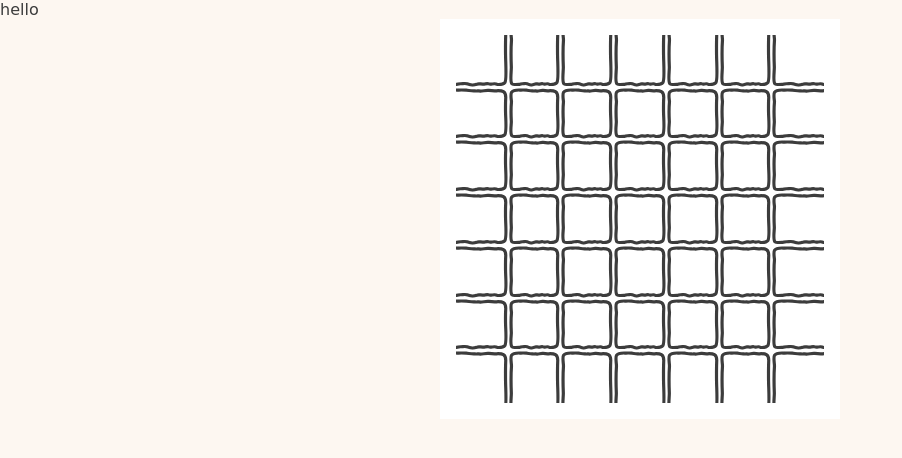
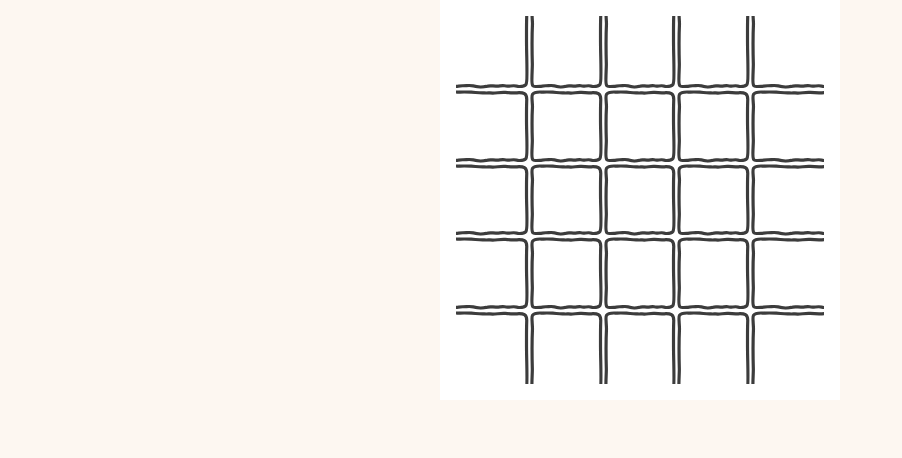
Before and after one commit to kataya1/tic-tac-toe, a plain HTML site: page public/index.html in a window 1280 px wide. Shown: the whole page, without its empty margins (0-902 px from the left). Drawn offline with Linux system fonts and the light colour scheme.

Commit message:
N sized tictactoe and user input and turn

```diff
--- a/public/index.html
+++ b/public/index.html
@@ -12,16 +12,14 @@
 
 </head>
 <body class="doodle">
-    <header>
-        hello
-    </header>
+
     <main>
         <div id="gameBoard" class="">
         </div>
     </main>
-    <footer>
+    <aside>
 
-    </footer>
+    </aside>
     <script src="script.js"></script>
 
 </body>
--- a/public/script.js
+++ b/public/script.js
@@ -1,24 +1,30 @@
 "use strict";
-// main
-(() => {
-    let gameBoardSize = 7;
-    // module
-    const gameBoard = ((len = 3) => {
-        let arr2d = Array(len).fill(null).map(() => Array(len).fill(null));
-        return { arr2d, len };
-    })(gameBoardSize);
+class GameBoard {
+    constructor(len) {
+        this.len = len;
+        this.moveSequence = [];
+        this.arr2d = Array(len).fill(null).map(() => Array(len).fill(" "));
+    }
+}
 // factory
-    const player = (name, sympol) => {
-        return { name, sympol };
+const makePlayer = (name, symbol) => {
+    let score = 0;
+    return { name, score, symbol };
 };
 // module
-    const renderController = ((gameBoard, htmlboard) => {
+const renderController = ((htmlboard) => {
     let root = document.querySelector(":root");
-        const initGameBoard = () => {
+    // don't know if this is useful
+    let div2dArray;
+    const initGameBoard = (gameBoard) => {
+        htmlboard.innerHTML = '';
+        div2dArray = Array(gameBoard.len).fill(null).map(() => Array(gameBoard.len).fill(" "));
+        // htmlboard.innerHTML = ''
         root.style.setProperty('--boxes', `${gameBoard.len}`);
         gameBoard.arr2d.map((row, rowIndex) => {
             row.map((content, colIndex) => {
                 let div = document.createElement('div');
+                //classlist
                 let cl = ['gameCell', 'doodle-border'];
                 if (rowIndex !== gameBoard.len - 1)
                     cl.push('border-bottom');
@@ -29,8 +35,11 @@
                 if (rowIndex !== 0)
                     cl.push('border-top');
                 div.classList.add(...cl);
-                    document.addEventListener('click', renderController.playerClick);
-                    div.textContent = `${content || ""}`;
+                div.setAttribute('rowIndex', rowIndex.toString());
+                div.setAttribute('colIndex', colIndex.toString());
+                div.addEventListener('click', renderController.playerClick);
+                div.textContent = `${content !== null && content !== void 0 ? content : ' '}`;
+                div2dArray[rowIndex][colIndex] = div;
                 htmlboard.appendChild(div);
             });
         });
@@ -38,27 +47,61 @@
     const playerClick = (e) => {
         e.preventDefault();
         e.stopPropagation();
-            gameController.playerClick(e);
+        gameController.playerClick(+e.target.getAttribute('rowindex'), +e.target.getAttribute('colindex'));
     };
-        return { initGameBoard, playerClick };
-    })(gameBoard, document.querySelector('#gameBoard'));
+    const tilePaint = (rowIndex, colIndex, symbol) => {
+        let div = div2dArray[rowIndex][colIndex];
+        div.innerText = symbol;
+        div.classList.add('filled');
+    };
+    return { initGameBoard, playerClick, tilePaint };
+})(document.querySelector('#gameBoard'));
+// module
 const gameController = (() => {
-        let p1 = player('bob', 'X');
-        let p2 = player('sally', 'O');
-        let startingPlayer = p1;
+    let firstTurnPlayer;
+    let players = [];
     let turn;
+    let moveNumber;
+    let gameBoard;
+    let gameBoardSize;
     const setup = () => {
-            renderController.initGameBoard();
-        };
-        const start = () => {
+        gameBoardSize = 5;
+        players.push(makePlayer('p1', 'X'));
+        players.push(makePlayer('p2', 'O'));
+        newGame();
     };
     const play = () => {
         return 0;
     };
-        const playerClick = (e) => {
-            console.log({ e });
+    const nextTurn = () => {
+        turn = (turn + 1) % players.length;
+    };
+    const playerClick = (rowIndex, colIndex) => {
+        if (gameBoard.arr2d[rowIndex][colIndex] === " ") {
+            gameBoard.arr2d[rowIndex][colIndex] = players[turn].symbol;
+            gameBoard.moveSequence.push([rowIndex, colIndex]);
+            renderController.tilePaint(rowIndex, colIndex, players[turn].symbol);
+            nextTurn();
+        }
+    };
+    const newGame = () => {
+        gameBoard = new GameBoard(gameBoardSize);
+        renderController.initGameBoard(gameBoard);
+        moveNumber = 0;
+        // first game? index = 0
+        // this switches between who starts
+        // made this way so we can have players in the future
+        firstTurnPlayer = players[players.indexOf(firstTurnPlayer) + 1 % players.length];
+        // who plays after
+        turn = players.indexOf(firstTurnPlayer);
+    };
+    const checkWin = () => {
     };
     return { play, setup, playerClick };
 })();
+// main
+(() => {
+    // let p1 = makeplayer('bob', 'X')
+    // let p2 = player('sally', 'O')
     gameController.setup();
 })();
```
Also changed, not shown: src/script.ts (+98 -29 lines). Lines whose indentation alone changed are shown as unchanged.
